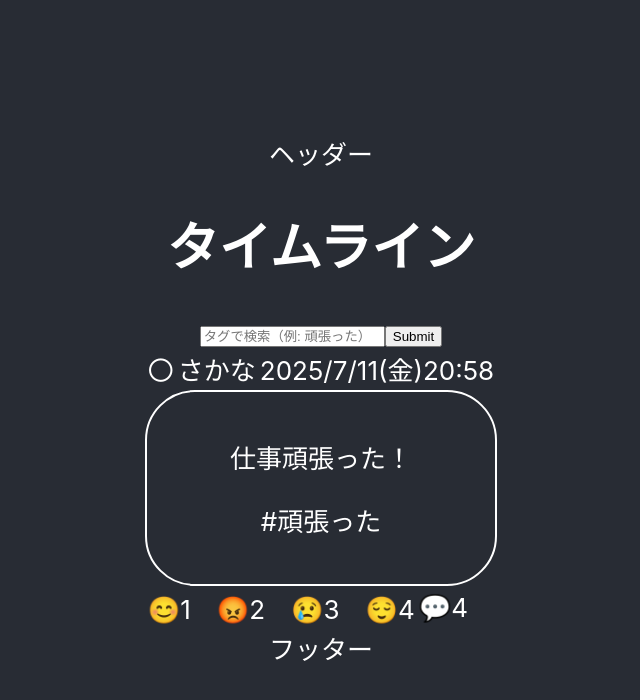
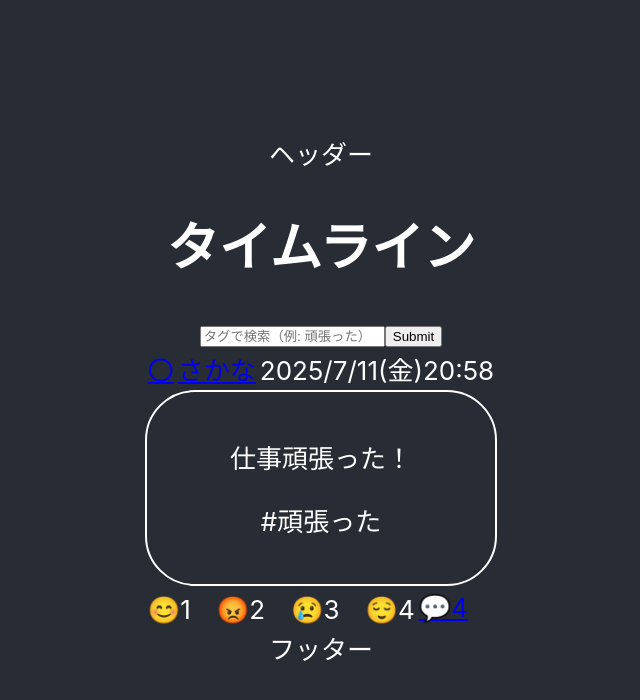
Before and after one commit to plusdojo2025/a2-7, a React (Create React App) app in the folder client/: page /timeline in a window 1280 px wide. Shown: the top 700 px of the page, without its empty margins (319-959 px from the left). Built offline with nearby package versions, Linux system fonts and the light colour scheme; no server answers.

Commit message:
更新（渡辺）

```diff
--- a/client/src/js/Timeline.js
+++ b/client/src/js/Timeline.js
@@ -1,6 +1,7 @@
 import React from "react";
 import '../css/Timeline.css';
 import axios from "axios";
+import { Link } from 'react-router-dom';
 
 export default class Timeline extends React.Component{
 
@@ -42,6 +43,7 @@ export default class Timeline extends React.Component{
         });
     }
 
+
     //検索ボタン処理
     searchTag = () => {
         const {hashtag} = this.state;
@@ -54,6 +56,17 @@ export default class Timeline extends React.Component{
             });
             //this.componentDidMount();
         });
+    }
+
+    addReaction=()=>{
+        // const {}=this.state;
+
+        // const reaction={};
+
+        // axios.post("/timeline/stamp",reaction)
+        // .then(json=>{
+        //     this.componentDidMount();
+        // });
     }
 
 
@@ -77,8 +90,8 @@ export default class Timeline extends React.Component{
         <div className="diary">
         <table>
                 <tr>
-                    <td>〇</td>
-                    <td>さかな</td>
+                    <td><Link to="/mypage">〇</Link></td>
+                    <td><Link to="/mypage">さかな</Link></td>
                     <td>2025/7/11(金)20:58</td>
                 </tr>
         </table>
@@ -91,8 +104,8 @@ export default class Timeline extends React.Component{
 
                 <table>
                 <tr>
-                    <td>😊1　😡2　😢3　😌4</td>
-                    <td>💬4</td>
+                    <td onClick={this.addReaction}>😊1　😡2　😢3　😌4</td>
+                    <td><Link to="/diarypage">💬4</Link></td>
                 </tr>
                 </table>
             </div>
```
Also changed, not shown: client/src/js/UserDiary.js (added, +49 -0 lines).
